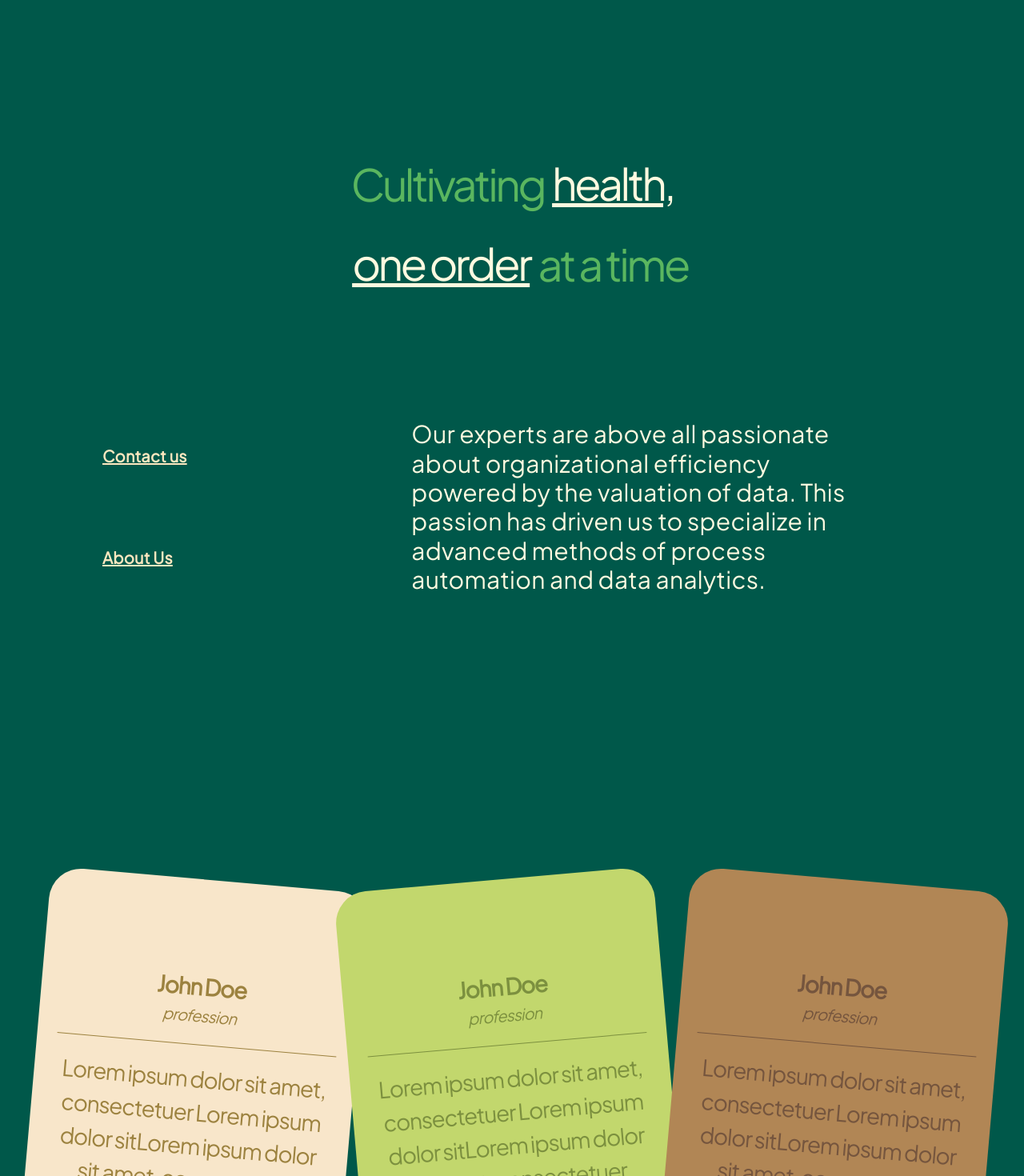
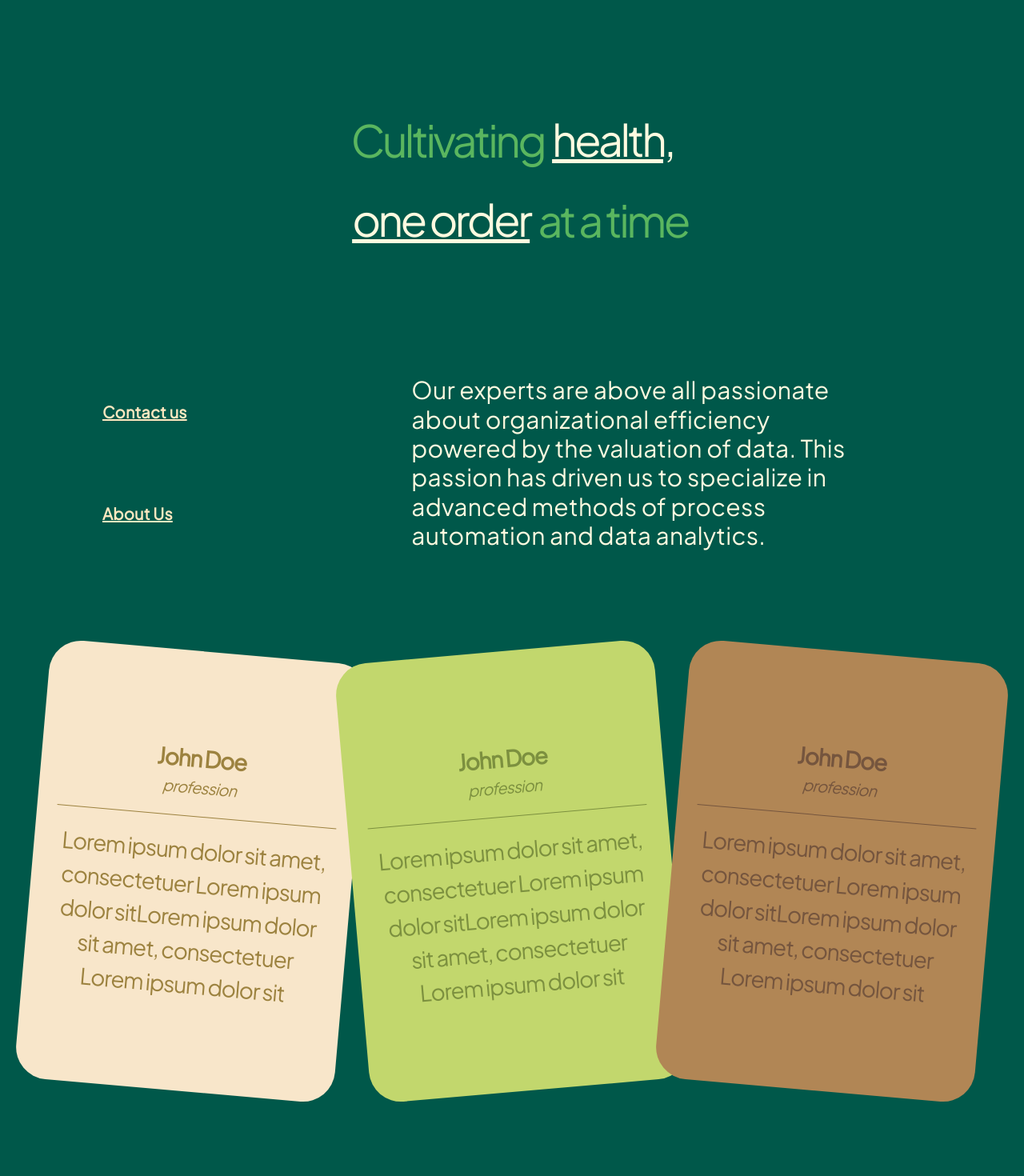
Before and after one commit to subru-37/sample-repo, a React (Vite) app in the folder client/: page / in a window 1280 px wide. Shown: the part 3840-5310 px from the top of the page at 80% size. Built offline with nearby package versions, Linux system fonts and the light colour scheme.

Commit message:
mrv changes in padding btw sections in landing page

```diff
--- a/client/src/Components/AboutUs.tsx
+++ b/client/src/Components/AboutUs.tsx
@@ -5,9 +5,9 @@ const AboutUs = () => {
     <Box
       sx={{
         display: 'flex',
-        alignItems: 'center',
+        alignItems: 'flex-start',
         justifyContent: 'center',
-        height: '100vh',
+        minHeight: '80vh',
         width: '100vw',
         position: 'relative',
         zIndex: '1000',
@@ -23,7 +23,6 @@ const AboutUs = () => {
           height: { xs: '100vh', sm: '80vh' },
           width: { xs: '95vw', sm: '90vw' },
           flexDirection: 'column',
-          marginTop: { xs: '0px', sm: '50px' },
           boxSizing: 'border-box',
         }}
       >
@@ -36,7 +35,8 @@ const AboutUs = () => {
             justifyContent: 'center',
             flexDirection: 'row',
             flexWrap: 'wrap',
-            minHeight: { xs: '150px', sm: '200px' },
+            marginTop:'50px',
+            minHeight: { sm: '200px' },
           }}
         >
           <Typography
--- a/client/src/Components/CartButton.tsx
+++ b/client/src/Components/CartButton.tsx
@@ -5,6 +5,7 @@ import {
   reduceProduct,
   incrementProduct,
   addToCart,
+  CartItemType,
 } from '../Redux/features/CartSlice';
 import AddIcon from '@mui/icons-material/Add';
 import RemoveIcon from '@mui/icons-material/Remove';
@@ -21,7 +22,7 @@ const CartButton = ({ id }: BoxProps) => {
   const cartindex = products.cart.findIndex(
     (item: any) => item.id === sampleData[index].id
   );
-
+    // console.log(products)
   // const index = Number(id);
   // console.log(index);
   const removeProductHandler = (product: any) => {
--- a/client/src/Components/Feedback.tsx
+++ b/client/src/Components/Feedback.tsx
@@ -37,10 +37,10 @@ const Feedback = () => {
       <Box
         sx={{
           display: { xs: 'none', sm: 'flex' },
-          alignItems: 'center',
+          alignItems: 'flex-start',
           justifyContent: 'center',
           flexDirection: { xs: 'column', sm: 'row' },
-          minHeight: '100vh',
+          minHeight: '80vh',
           minWidth: '100vw',
           paddingTop: '100px',
           flexWrap: 'wrap',
--- a/client/src/Components/Message.tsx
+++ b/client/src/Components/Message.tsx
@@ -2,13 +2,16 @@ import React from 'react';
 import { useDispatch, useSelector } from 'react-redux';
 import { FormData } from '../Pages/Checkout';
 
-const Message = (value: string | null, formData: FormData,grandtotal: number) => {
+const Message = (
+  value: string | null,
+  formData: FormData,
+  grandtotal: number
+) => {
   const products = useSelector((state: any) => state.cart);
 
-  const items = products.cart.map((value: any, index: number) => {
+  const items = products.cart.map((value: any) => {
     const keys = Object.keys(value);
     const values = Object.values(value);
-    // console.log(keys, values);
     return {
       [keys[1]]: values[1],
       [keys[2]]: values[2],
@@ -17,24 +20,18 @@ const Message = (value: string | null, formData: FormData,grandtotal: number) =>
       [keys[7]]: values[7],
     };
   });
-  // console.log(items);
-  const itemMessage = items
-    .map(
-      (value: any) =>
-        `   Product id: ${value.id}\n   Product Price: ${value.price}\n   Discounted Price: ${value.discprice}\n   Product Name: ${value.name}\n   Quantity of Product: ${value.quantity}\n\n`
-    )
-    .reduce((total: any, initial: any) => total + '' + initial);
-  // console.log(
-  //   itemMessage.reduce((total: any, initial: any) => total + '' + initial, 'cartitems \n')
-  // );
+  const itemMessage = items.length !==0 && items
+  .map(
+    (value: any) =>
+      `   Product id: ${value.id}\n   Product Price: ${value.price}\n   Discounted Price: ${value.discprice}\n   Product Name: ${value.name}\n   Quantity of Product: ${value.quantity}\n\n`
+  )
+  .reduce((total: any, initial: any) => total + '' + initial);
 
-  // console.log(total)
   const data = `\n${value}\n\nShipping Address:  ${formData.address}\nLandmark:  ${formData.landmark}\n\nTotal Amount: ${grandtotal}\n\nEmail: ${formData.email}\nPhone Number: ${formData.phoneNumber}`;
   const message =
     `Customer: ${formData.firstName} ${formData.lastName}, \n\nI would like to order: \n\nItems in Cart:\n\n` +
     itemMessage +
     data;
-  // console.log(encodeURIComponent(message));
   const whatsappUrl = `https://wa.me/917356029354?text=${encodeURIComponent(
     message
   )}`;
--- a/client/src/Redux/features/CartSlice.tsx
+++ b/client/src/Redux/features/CartSlice.tsx
@@ -1,8 +1,8 @@
 import { createSlice } from '@reduxjs/toolkit';
-type inistate = {
-  cart: Array<cartitem>;
+type IniState = {
+  [key: string]: Array<CartItemType>;
 };
-const initialState : inistate = {
+const initialState : IniState = {
   cart: [
     // {
     //   image: '',
@@ -16,7 +16,7 @@ const initialState : inistate = {
     // },
   ],
 };
-type cartitem = {
+type CartItemType = {
   image: string;
   price: string;
   discprice: string;
@@ -26,6 +26,8 @@ type cartitem = {
   quantity: number;
   id: number;
 };
+export type {CartItemType}
+export type {IniState}
 export const CartSlice = createSlice({
   name: 'cart',
   initialState,
```
